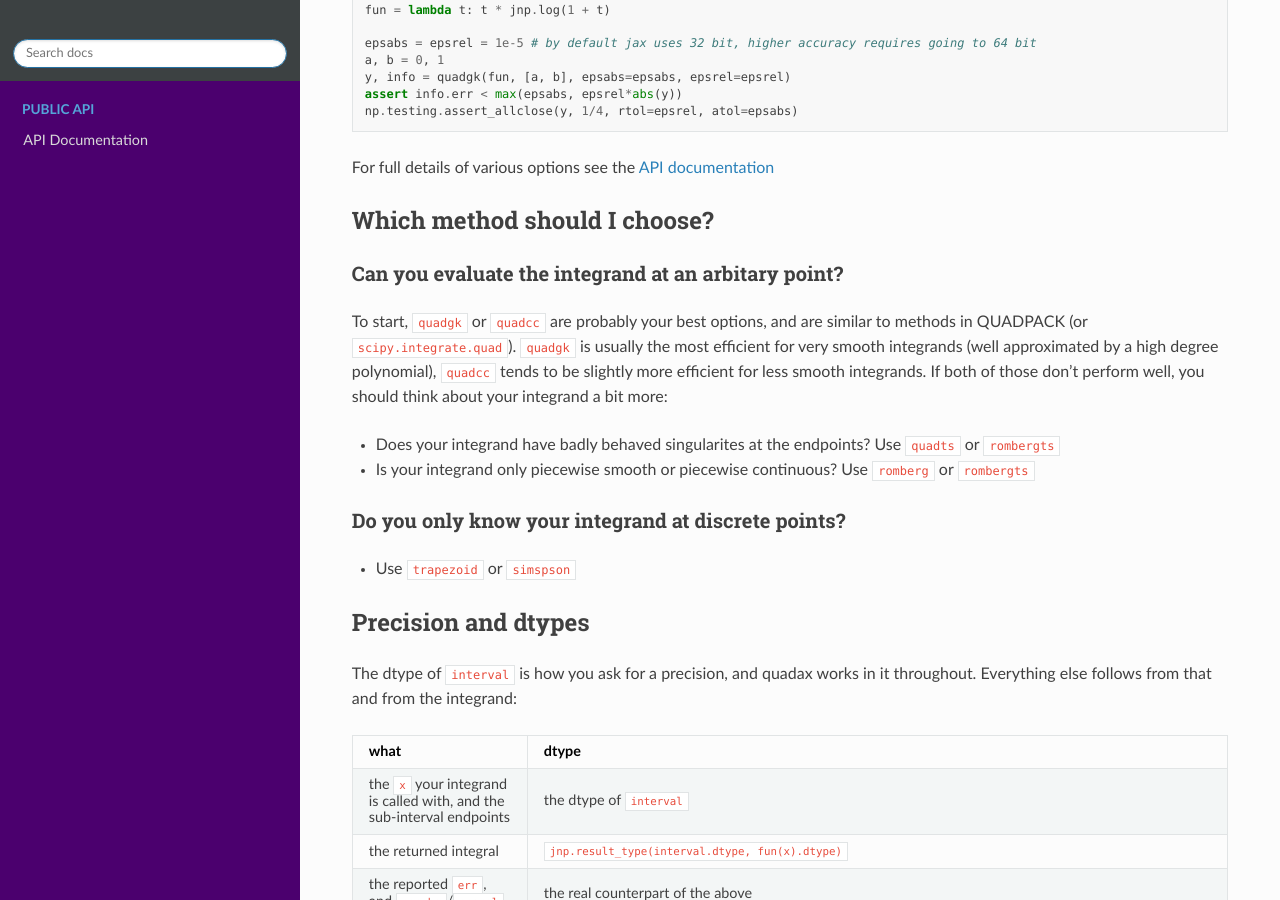
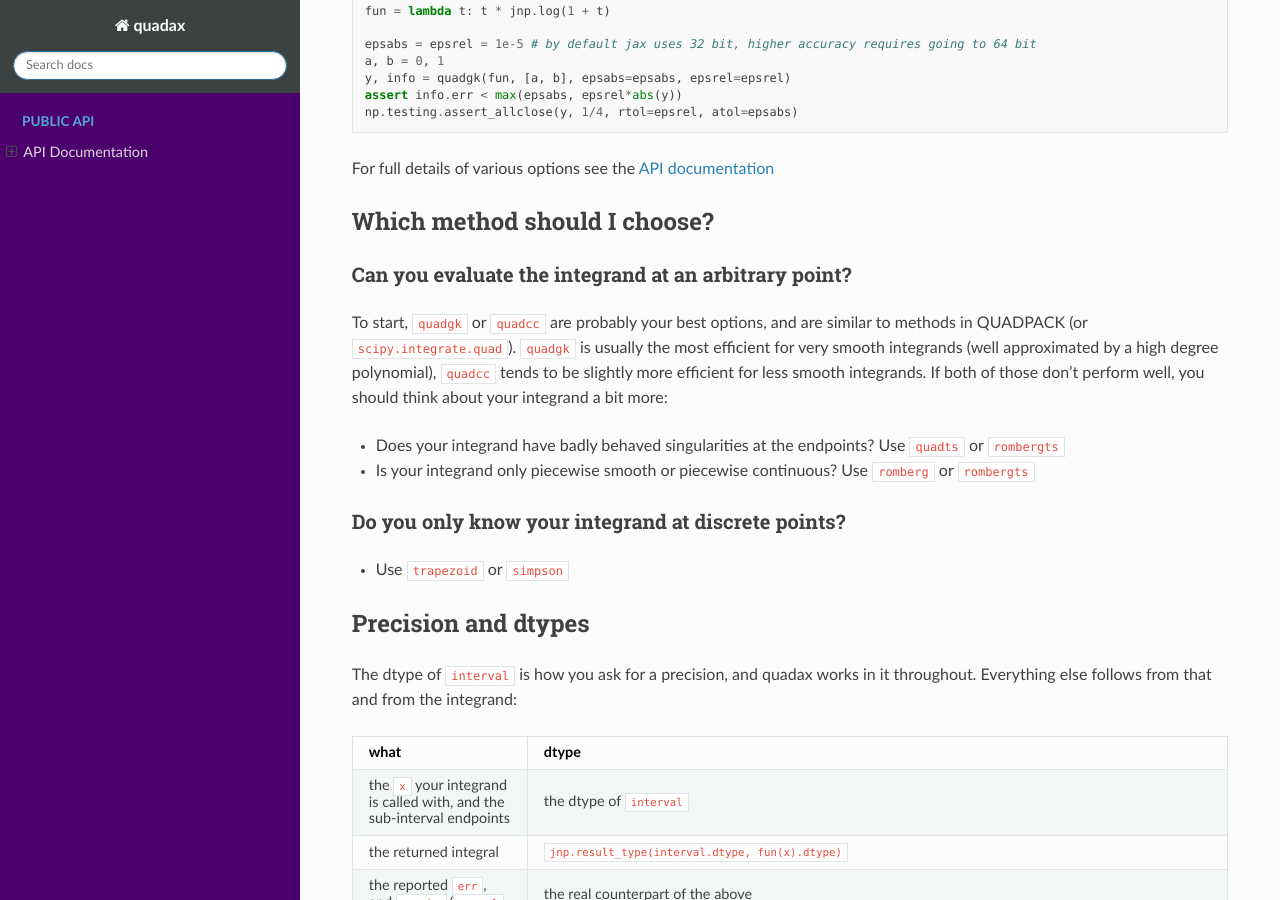
Before and after one commit to f0uriest/quadax, a Sphinx documentation site: the page built from docs/index.rst, in a window 1280 px wide and 900 px high, scrolled down 1043 px. Built offline with Sphinx 7.4.7 and the Read the Docs theme 3.1.0, drawn with Linux system fonts in a browser that asks for light colours.

Commit message:
Minor docs cleanup

```diff
--- a/docs/conf.py
+++ b/docs/conf.py
@@ -58,6 +58,16 @@ top_level = "quadax"
 linkcode_blob = "head"
 linkcode_url = r"https://github.com/f0uriest/quadax/"
 linkcode_link_text = "Source"
+
+intersphinx_mapping = {
+    "python": ("https://docs.python.org/3", None),
+    "numpy": ("https://numpy.org/doc/stable", None),
+    "jax": ("https://docs.jax.dev/en/latest", None),
+}
+
+# Single backticks mark parameter names and short expressions throughout the
+# docstrings, which the default renders as emphasis rather than as code.
+default_role = "code"
 
 
 def linkcode_resolve(domain, info):
@@ -169,11 +179,7 @@ templates_path = ["_templates"]
 # The suffix(es) of source filenames.
 # You can specify multiple suffix as a list of string:
 #
-source_suffix = [".rst", ".md"]
-# source_suffix = {
-#     '.rst': 'restructuredtext',
-#     '.md': 'markdown',
-# }
+source_suffix = [".rst"]
 # The master toctree document.
 master_doc = "index"
 
@@ -204,14 +210,13 @@ html_theme = "sphinx_rtd_theme"
 html_theme_options = {
     #    'canonical_url': '',
     #    'analytics_id': 'UA-XXXXXXX-1',  #  Provided by Google in your dashboard
-    "logo_only": True,
     "prev_next_buttons_location": "both",
     "style_external_links": False,
     "style_nav_header_background": "#3c4142",
     # Toc options
-    "collapse_navigation": True,
+    "collapse_navigation": False,
     "sticky_navigation": True,
-    "navigation_depth": 2,
+    "navigation_depth": 3,
     "includehidden": True,
     "titles_only": False,
 }
--- a/docs/index.rst
+++ b/docs/index.rst
@@ -3,8 +3,8 @@
 
 Which method should I choose?
 =============================
-Can you evaluate the integrand at an arbitary point?
-----------------------------------------------------
+Can you evaluate the integrand at an arbitrary point?
+-----------------------------------------------------
 
 To start, ``quadgk`` or ``quadcc`` are probably your best options, and are similar to
 methods in QUADPACK (or ``scipy.integrate.quad``). ``quadgk`` is usually the most efficient
@@ -12,12 +12,12 @@ for very smooth integrands (well approximated by a high degree polynomial), ``qu
 tends to be slightly more efficient for less smooth integrands. If both of those don't
 perform well, you should think about your integrand a bit more:
 
-- Does your integrand have badly behaved singularites at the endpoints? Use ``quadts`` or ``rombergts``
+- Does your integrand have badly behaved singularities at the endpoints? Use ``quadts`` or ``rombergts``
 - Is your integrand only piecewise smooth or piecewise continuous? Use ``romberg`` or ``rombergts``
 
 Do you only know your integrand at discrete points?
 ---------------------------------------------------
-- Use ``trapezoid`` or ``simspson``
+- Use ``trapezoid`` or ``simpson``
 
 
 Precision and dtypes
```
Also changed, not shown: 2 other files.
